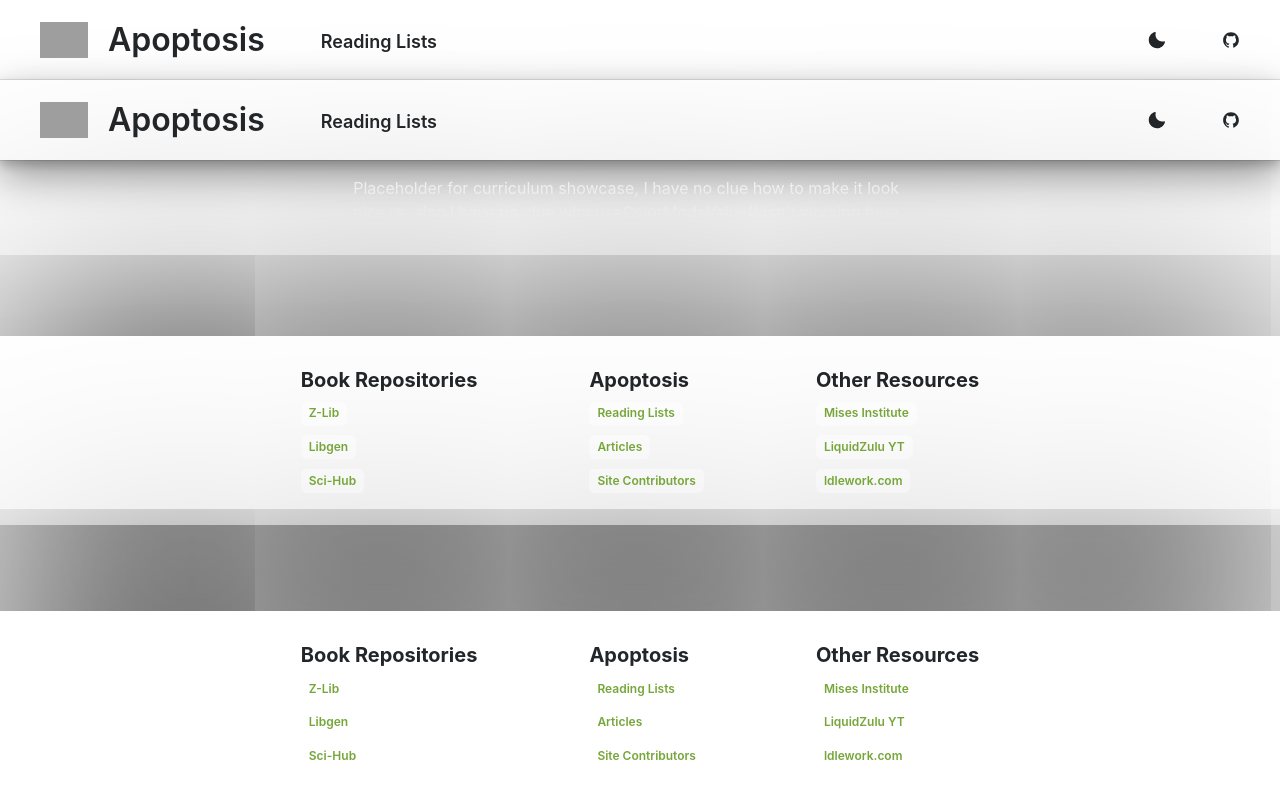
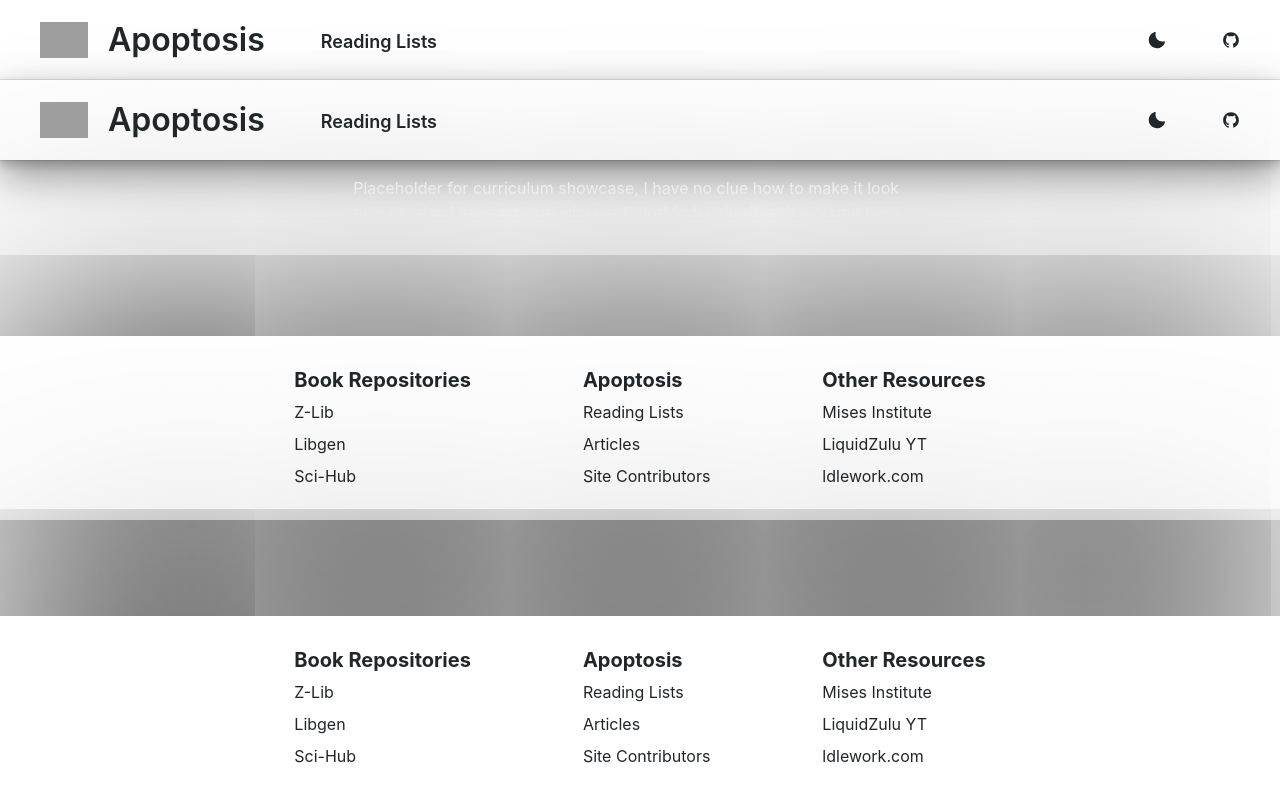
Before and after one commit to apoptosis/apoptosis-website, a Next.js app: page /reading-lists/view-lists in a window 1280 px wide. Built offline with nearby package versions, Linux system fonts and the light colour scheme; grey boxes are pictures that could not be loaded.

Commit message:
Fix CNAME in deploy

```diff
--- a/components/PageFooter.tsx
+++ b/components/PageFooter.tsx
@@ -9,7 +9,8 @@ import { useColor } from './colors';
 const Toe = ({ url, children }) => {
     const fg = useColor('primaryLight')
     return <Link href={url}>
-        <Button color={fg} colorScheme="whiteAlpha" variant="solid" size="xs">{children}</Button>
+        {children}
+        {/* <Button color={fg} colorScheme="whiteAlpha" variant="solid" size="xs">{children}</Button> */}
     </Link>
 }
 
```
